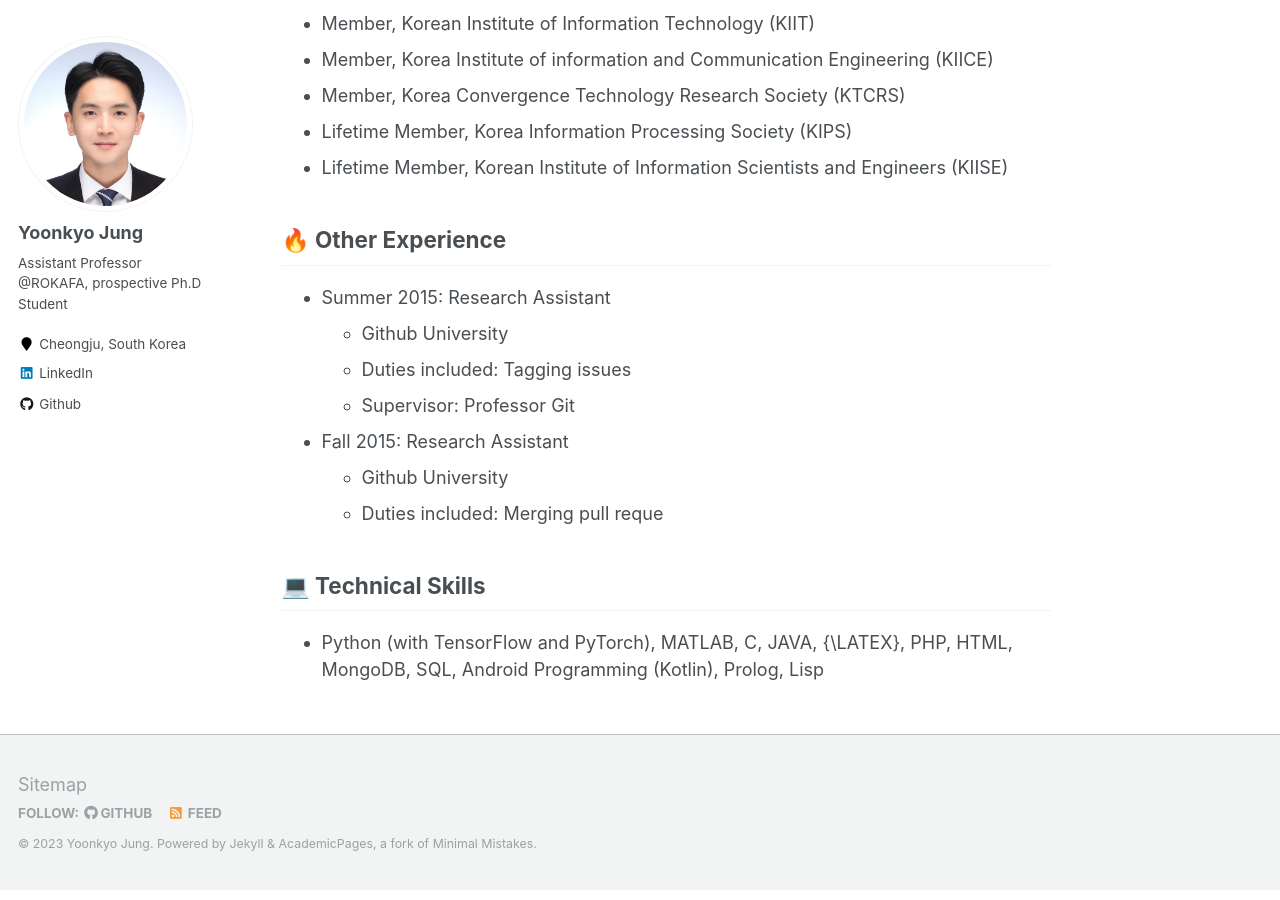
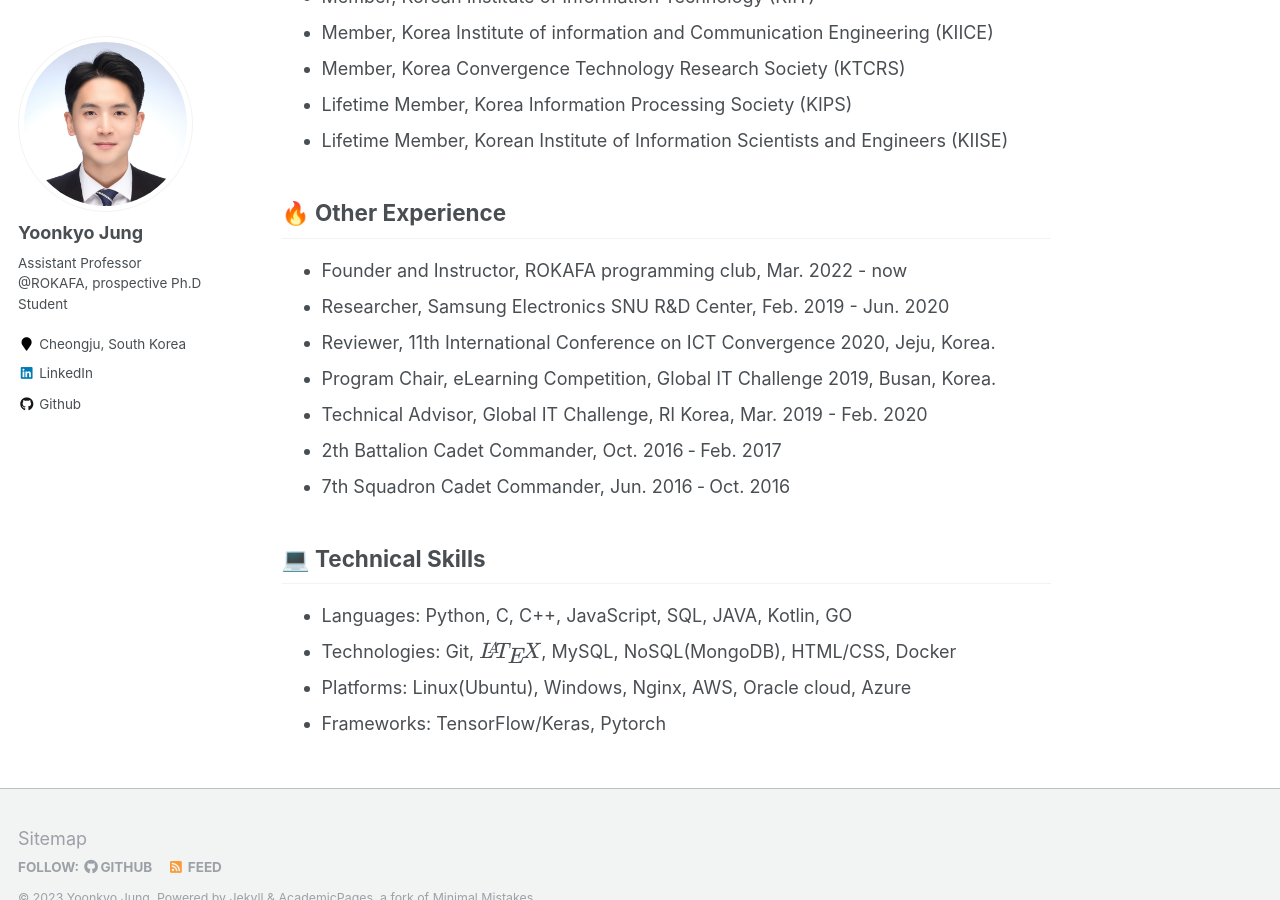
Before and after one commit to Yoonkyo/yoonkyo.github.io, a Jekyll site: the page built from _pages/about.md, in a window 1280 px wide and 900 px high, scrolled down 4424 px. Built offline with Jekyll 4.4.1, drawn with Linux system fonts in a browser that asks for light colours; formulas are drawn with MathJax 3; some of the changed text lies outside the part shown.

Commit message:
add cv and info

```diff
--- a/_pages/about.md
+++ b/_pages/about.md
@@ -196,15 +195,17 @@ Contact: ykjung.rokafa@gmail.com
 
 🔥 Other Experience
 ------
-* Summer 2015: Research Assistant
-  * Github University
-  * Duties included: Tagging issues
-  * Supervisor: Professor Git
-
-* Fall 2015: Research Assistant
-  * Github University
-  * Duties included: Merging pull reque
+* Founder and Instructor, ROKAFA programming club, Mar. 2022 - now
+* Researcher, Samsung Electronics SNU R&D Center, Feb. 2019 - Jun. 2020
+* Reviewer, 11th International Conference on ICT Convergence 2020, Jeju, Korea.
+* Program Chair, eLearning Competition, Global IT Challenge 2019, Busan, Korea.
+* Technical Advisor, Global IT Challenge, RI Korea, Mar. 2019 - Feb. 2020
+* 2th Battalion Cadet Commander, Oct. 2016 ‑ Feb. 2017
+* 7th Squadron Cadet Commander, Jun. 2016 ‑ Oct. 2016
 
 💻 Technical Skills
 ------
-* Python (with TensorFlow and PyTorch), MATLAB, C, JAVA, {\LATEX}, PHP, HTML, MongoDB, SQL, Android Programming (Kotlin), Prolog, Lisp
+* Languages: Python, C, C++, JavaScript, SQL, JAVA, Kotlin, GO
+* Technologies: Git, $\LaTeX$, MySQL, NoSQL(MongoDB), HTML/CSS, Docker
+* Platforms: Linux(Ubuntu), Windows, Nginx, AWS, Oracle cloud, Azure
+* Frameworks: TensorFlow/Keras, Pytorch
```
Also changed, not shown: other parts of _pages/about.md (+0 -1 lines), 1 other file.
